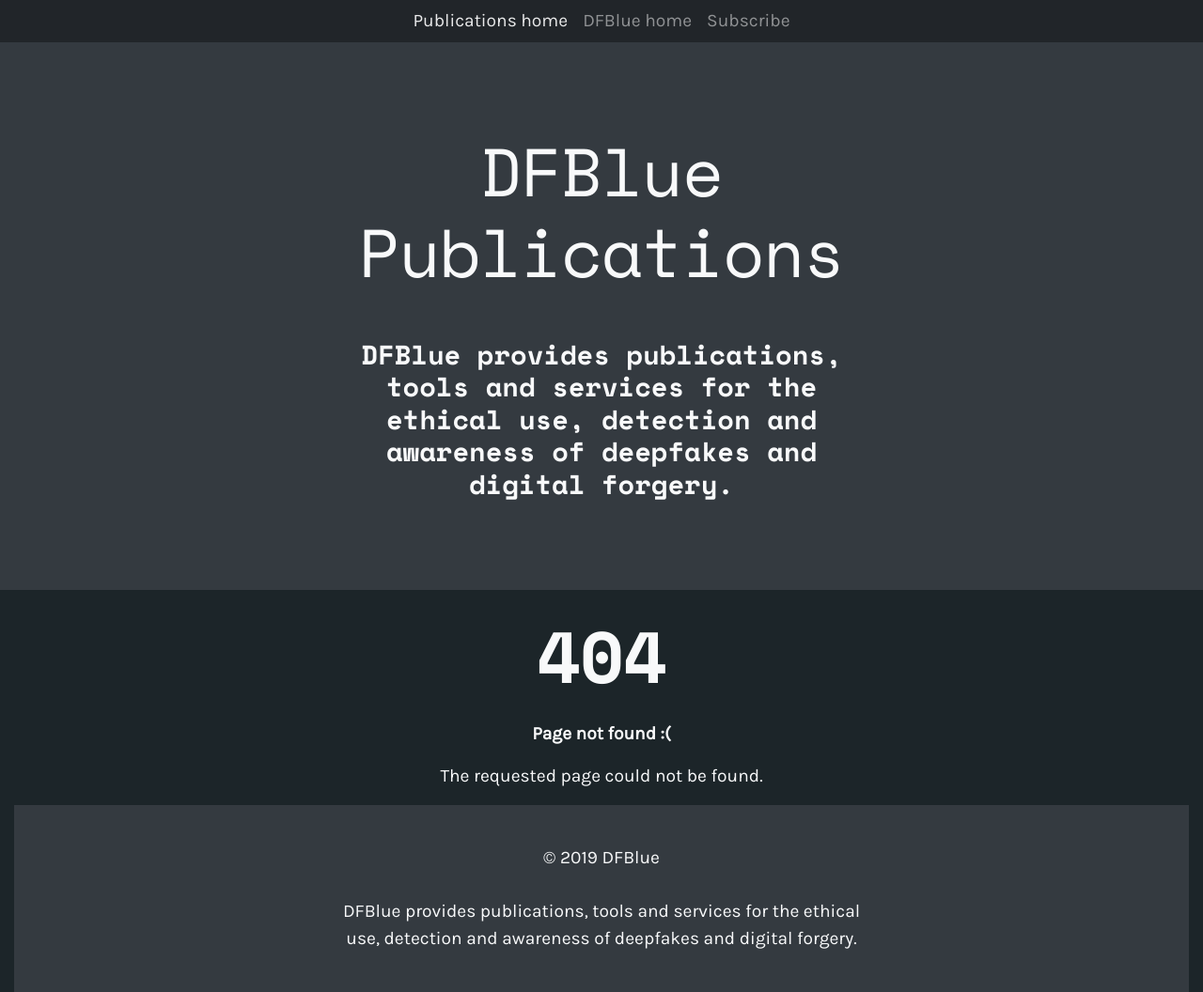
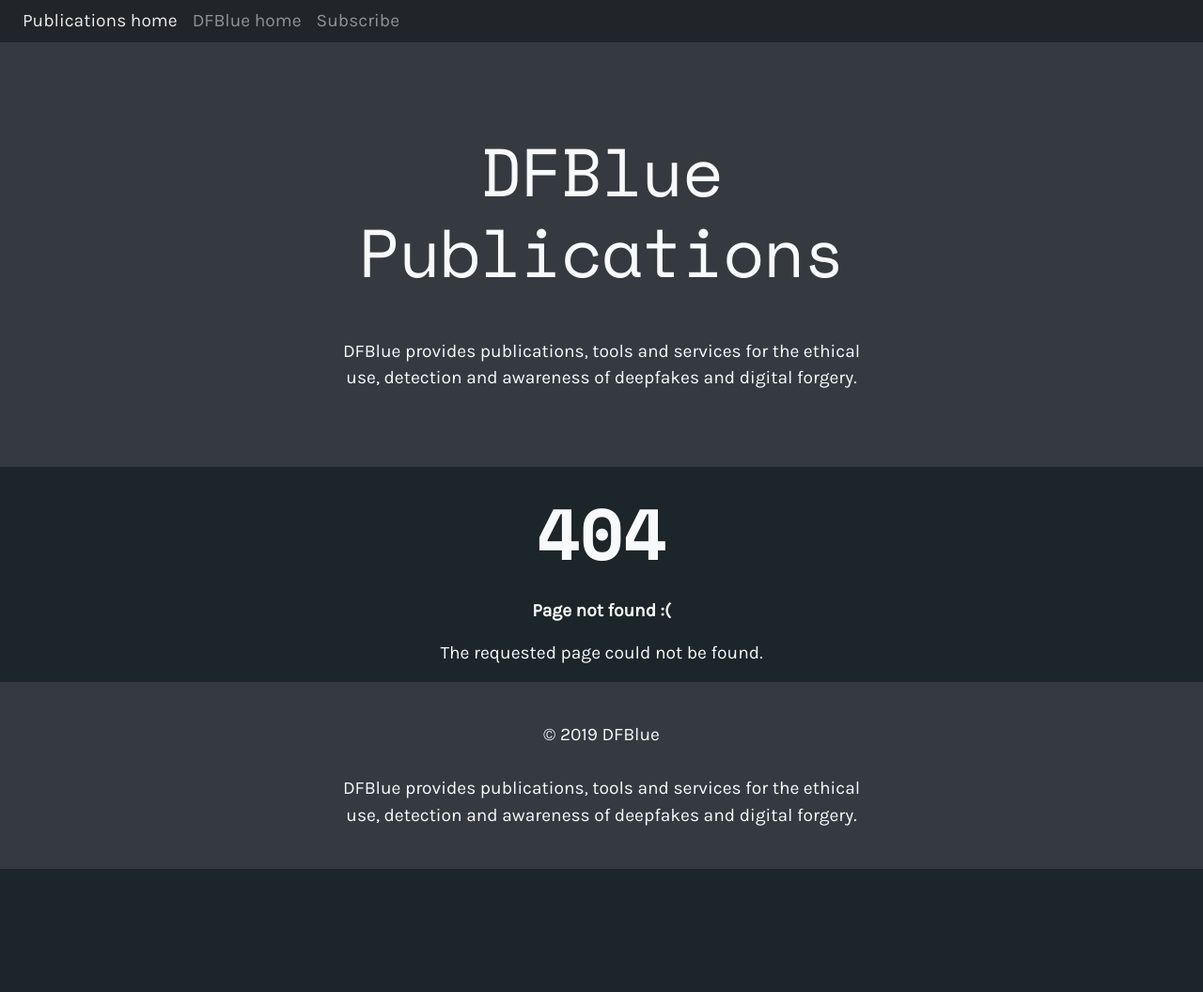
Before and after one commit to dfblue/dfblue.github.io, a Jekyll site: the page built from 404.html, in a window 1280 px wide and 1056 px high. Shown: the whole window at 94% size. Built offline with Jekyll 4.4.1, drawn with Linux system fonts in a browser that asks for light colours.

Commit message:
Fix responsive styling

```diff
--- a/_includes/footer.html
+++ b/_includes/footer.html
@@ -1,5 +1,5 @@
-<footer class="container-fluid text-center" style="padding: 2rem 0;">
-    <div class="container">
+<footer class="container-fluid" style="padding: 2rem 0;">
+    <div class="container text-center">
         © 2019 DFBlue
         <br />
         <br />
--- a/_includes/header.html
+++ b/_includes/header.html
@@ -8,7 +8,7 @@
         </video> -->
         <div class="text-center">
             <h1 class="display-3 mb-5">{{ site.title | default: site.github.repository_name }}</h1>
-                <h4>{{ page.description | default: site.description | default: site.github.project_tagline }}</h4>
+            <p>{{ page.description | default: site.description | default: site.github.project_tagline }}</p>
         </div>
     </div>
 </header>
--- a/_includes/nav.html
+++ b/_includes/nav.html
@@ -1,9 +1,5 @@
-<nav class="navbar navbar-expand-sm navbar-light bg-light sticky-top py-0">
-    <button class="navbar-toggler" type="button" data-toggle="collapse" data-target="#navbarSupportedContent"
-        aria-controls="navbarSupportedContent" aria-expanded="false" aria-label="Toggle navigation">
-        <span class="navbar-toggler-icon"></span>
-    </button>
-    <div class="collapse navbar-collapse justify-content-center" id="navbarSupportedContent">
+<nav class="navbar navbar-light navbar-expand bg-light sticky-top py-0">
+    <div class="justify-content-center">
         <ul class="navbar-nav">
             <li class="nav-item active">
                 <a class="nav-link" href="/">Publications home <span class="sr-only">(current)</span></a>
--- a/_layouts/default.html
+++ b/_layouts/default.html
@@ -12,8 +12,8 @@
         <main class="container" role="main">
             {{ content }}
         </main>
-        {% include footer.html %}
     </div>
+    {% include footer.html %}
 </body>
 
 </html>
--- a/_sass/variableOverrides.scss
+++ b/_sass/variableOverrides.scss
@@ -1,4 +1,4 @@
-$enable-responsive-font-size: true;
+$enable-responsive-font-sizes: true;
 $enable-gradients: true;
 
 $font-size-base: 1.2rem;
```
Also changed, not shown: _includes/posts.html (+13 -5 lines). Lines whose indentation alone changed are shown as unchanged.
